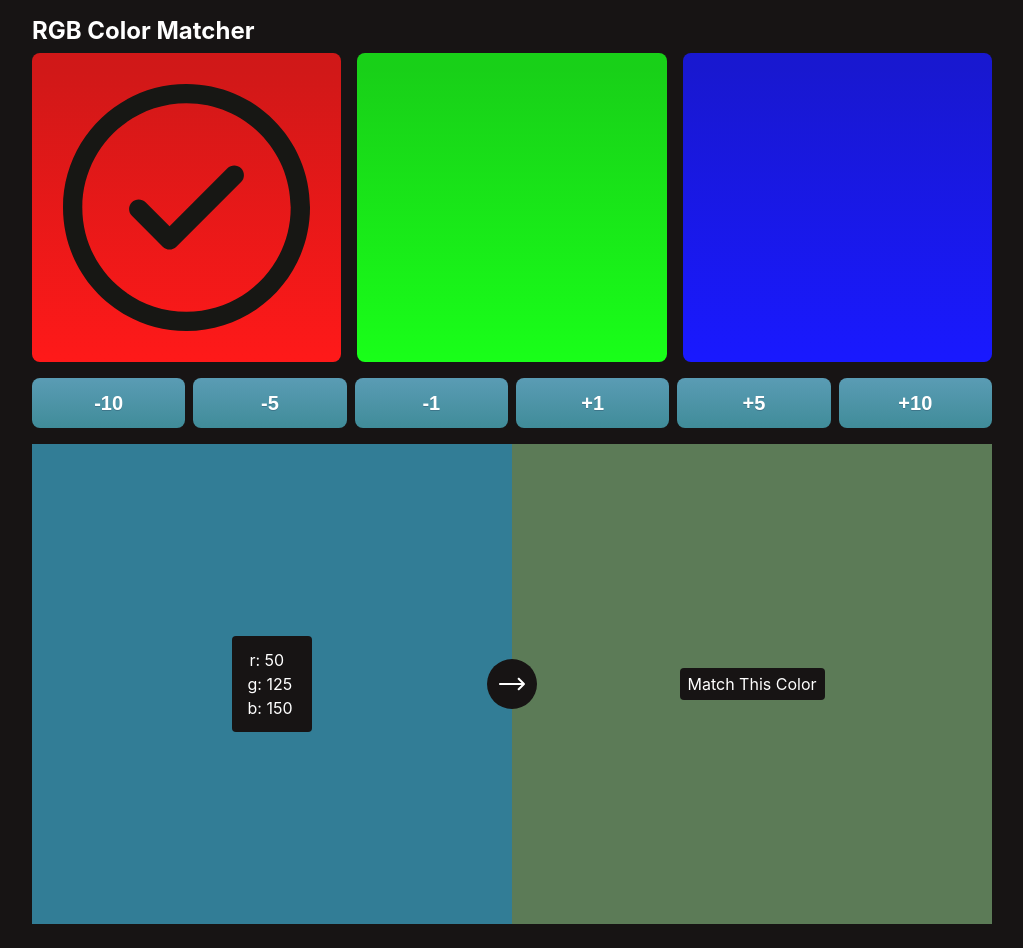
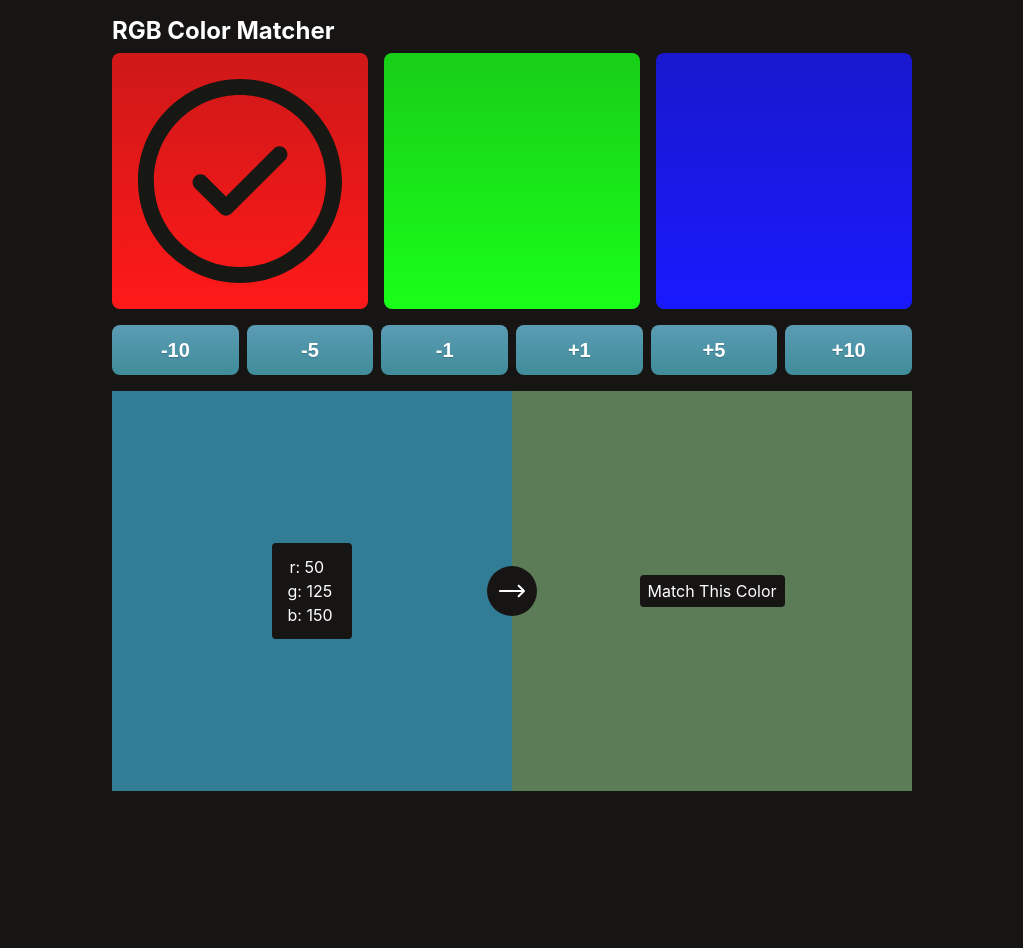
Before and after one commit to sdennett55/rgb_color_matcher_game, a React (Create React App) app: page / in a window 1280 px wide. Shown: the whole page, without its empty margins (128-1151 px from the left). After the commit the page ends 815 px from the top, so only its background shows below. Built offline with nearby package versions, Linux system fonts and the light colour scheme.

Commit message:
fixed max-width

```diff
--- a/src/App.css
+++ b/src/App.css
@@ -17,7 +17,7 @@ p {
 
 .ColorGame {
   width: 94vw;
-  max-width: 960px;
+  max-width: 800px;
   margin: 16px auto 24px;
 }
 .ColorGame-colorOptions {
```
